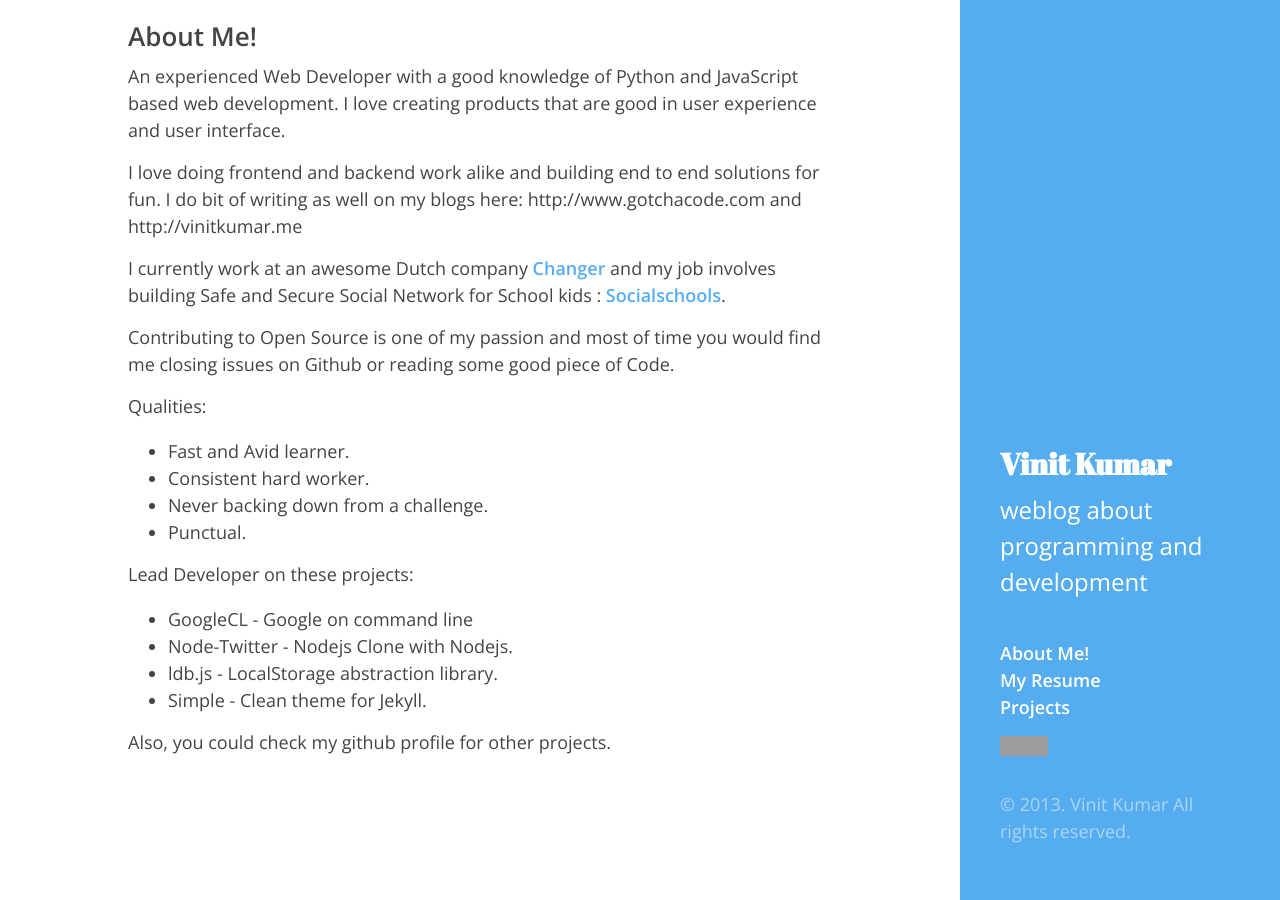
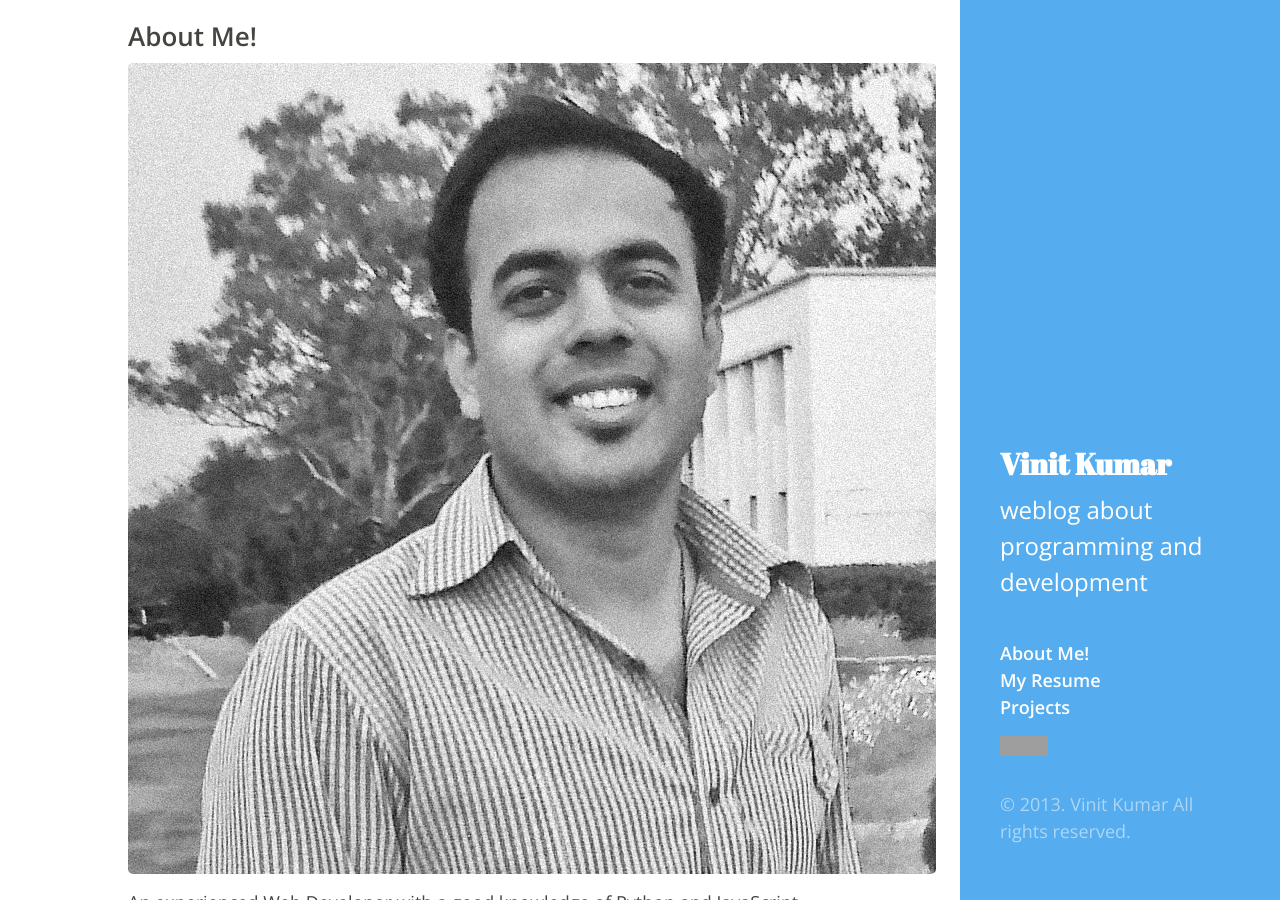
Before and after one commit to vinitkumar/vinitkumar.github.com, a Jekyll site: the page built from about.md, in a window 1280 px wide and 900 px high. Built offline with Jekyll 4.4.1, drawn with Linux system fonts in a browser that asks for light colours; Markdown is read by kramdown in place of the engine named in the settings; grey boxes are pictures that could not be loaded.

Commit message:
add my picture to the blog

```diff
--- a/about.md
+++ b/about.md
@@ -3,6 +3,7 @@ layout: default
 title: About
 ---
 ## About Me!
+![my-picture](/public/img/vinit.jpg)
 
 An experienced Web Developer with a good knowledge of Python and JavaScript based web development. I love creating products that are good in user experience and user interface.
 
```
Also changed, not shown: public/img/vinit.jpg (added).
